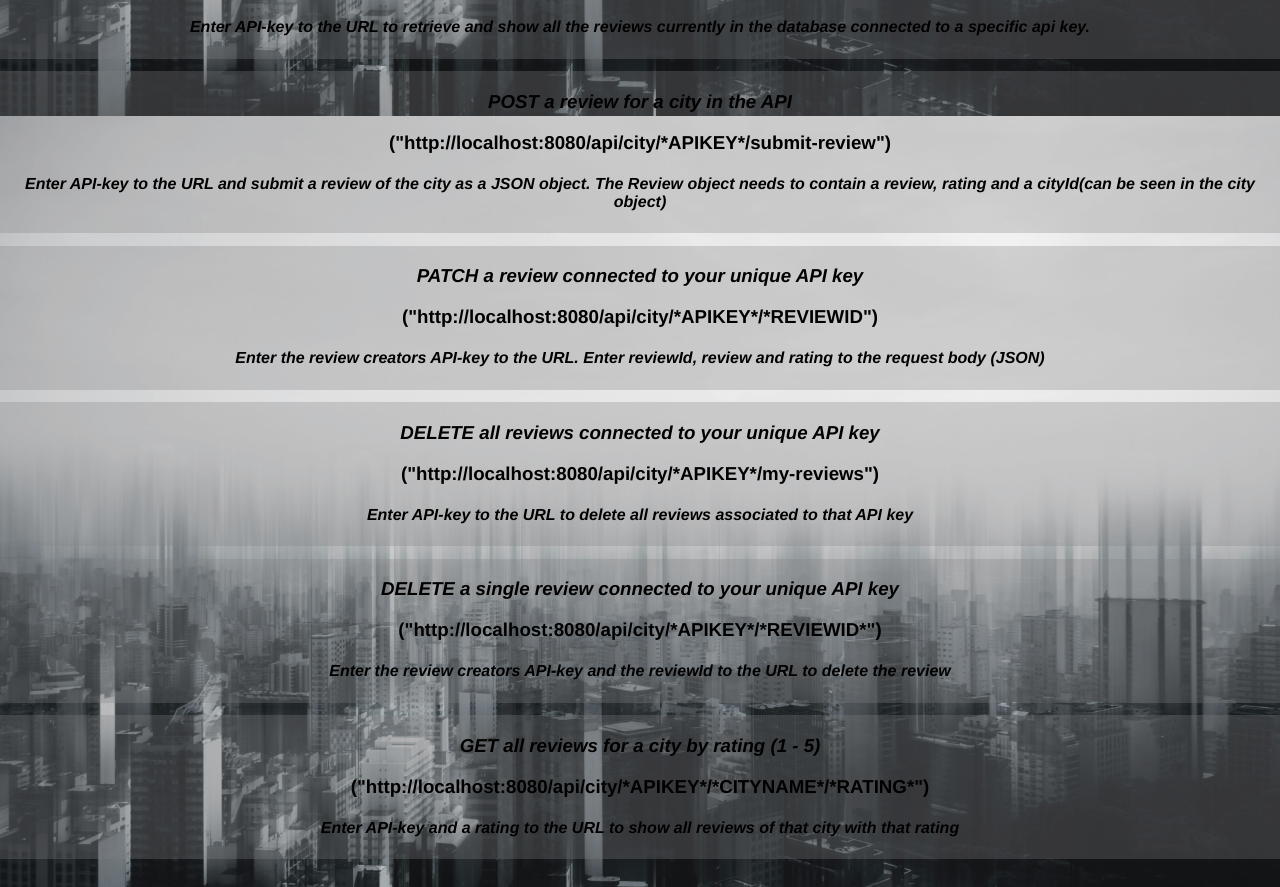
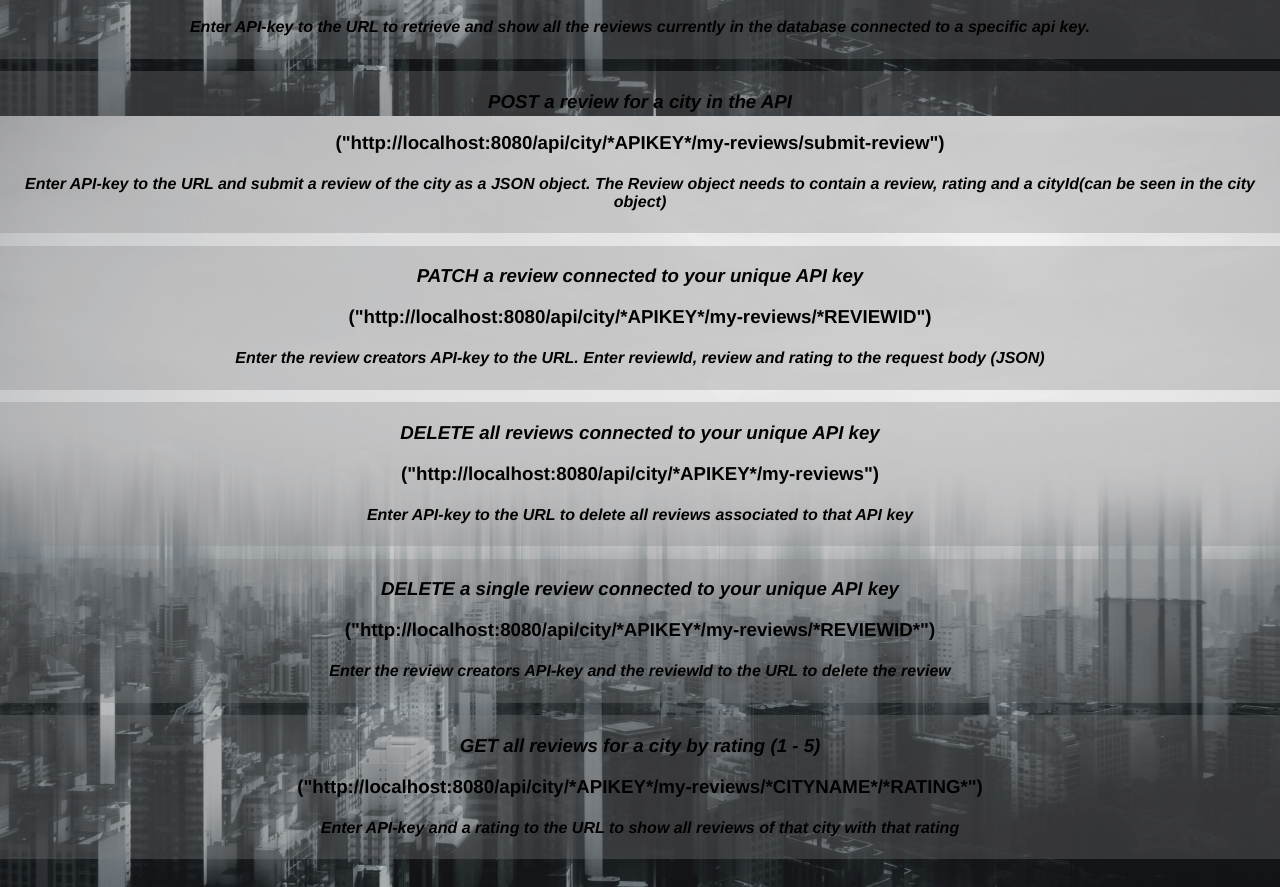
Before and after one commit to D-Hankin/apigruppfemFront, a plain HTML site: page index.html in a window 1280 px wide. Shown: the part 3084-3971 px from the top of the page. Drawn offline with Linux system fonts and the light colour scheme.

Commit message:
end-point correction

```diff
--- a/index.html
+++ b/index.html
@@ -106,12 +106,12 @@
         </div>
         <div class="endPoints">
             <h3 class="endPointDescriptions">POST a review for a city in the API</h3>
-            <h3 class="endPointUrls">("http://localhost:8080/api/city/*APIKEY*/submit-review")</h3>
+            <h3 class="endPointUrls">("http://localhost:8080/api/city/*APIKEY*/my-reviews/submit-review")</h3>
             <h4 class="descriptions">Enter API-key to the URL and submit a review of the city as a JSON object. The Review object needs to contain a review, rating and a cityId(can be seen in the city object)</h4>
         </div>
         <div class="endPoints">
             <h3 class="endPointDescriptions">PATCH a review connected to your unique API key</h3>
-            <h3 class="endPointUrls">("http://localhost:8080/api/city/*APIKEY*/*REVIEWID")</h3>
+            <h3 class="endPointUrls">("http://localhost:8080/api/city/*APIKEY*/my-reviews/*REVIEWID")</h3>
             <h4 class="descriptions">Enter the review creators API-key to the URL. Enter reviewId, review and rating to the request body (JSON)</h4>
         </div>
         <div class="endPoints">
@@ -121,12 +121,12 @@
         </div>
         <div class="endPoints">
             <h3 class="endPointDescriptions">DELETE a single review connected to your unique API key</h3>
-            <h3 class="endPointUrls">("http://localhost:8080/api/city/*APIKEY*/*REVIEWID*")</h3>
+            <h3 class="endPointUrls">("http://localhost:8080/api/city/*APIKEY*/my-reviews/*REVIEWID*")</h3>
             <h4 class="descriptions">Enter the review creators API-key and the reviewId to the URL to delete the review</h4>
         </div>
         <div class="endPoints">
             <h3 class="endPointDescriptions">GET all reviews for a city by rating (1 - 5)</h3>
-            <h3 class="endPointUrls">("http://localhost:8080/api/city/*APIKEY*/*CITYNAME*/*RATING*")</h3>
+            <h3 class="endPointUrls">("http://localhost:8080/api/city/*APIKEY*/my-reviews/*CITYNAME*/*RATING*")</h3>
             <h4 class="descriptions">Enter API-key and a rating to the URL to show all reviews of that city with that rating</h4>
         </div>
     </div>
```
